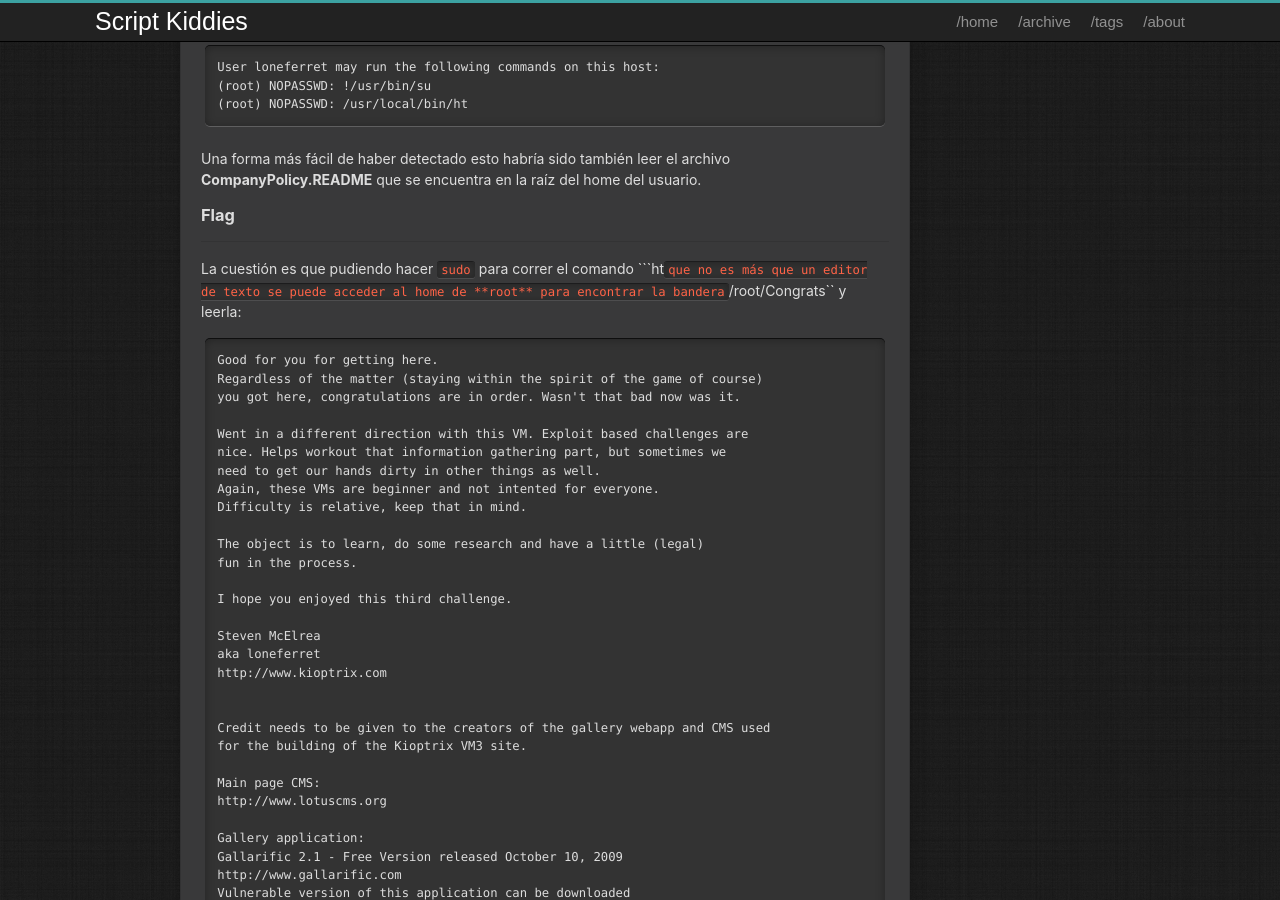
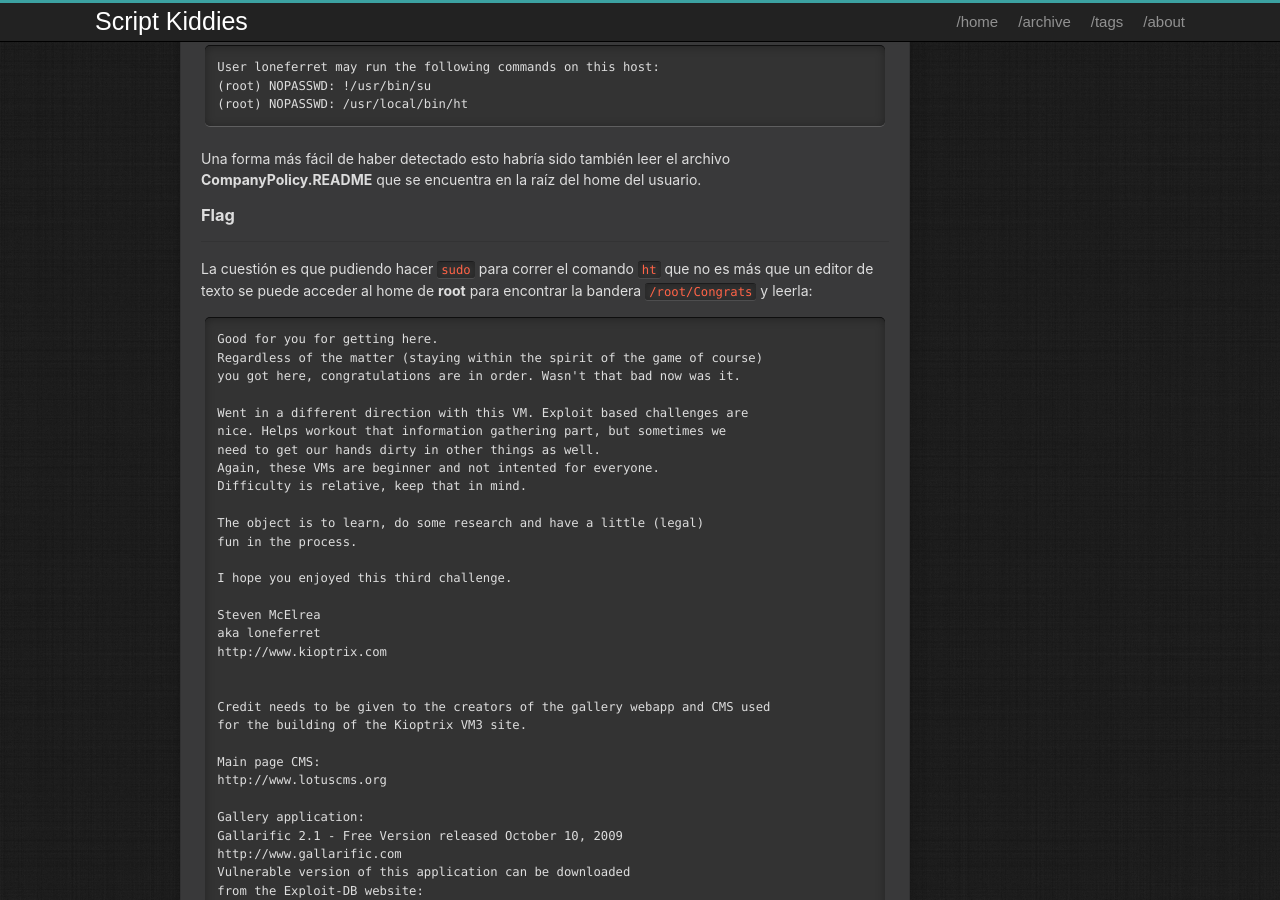
Before and after one commit to pgrandoli/pgrandoli.github.io, a Jekyll site: the page built from _posts/2020-02-06-Kioptrix1.2-Walkthrough.md, in a window 1280 px wide and 900 px high, scrolled down 7186 px. Built offline with Jekyll 4.4.1, drawn with Linux system fonts in a browser that asks for light colours; comment, search, counter and statistics services are not loaded.

Commit message:
Add files via upload

````diff
--- a/_posts/2020-02-06-Kioptrix1.2-Walkthrough.md
+++ b/_posts/2020-02-06-Kioptrix1.2-Walkthrough.md
@@ -272,7 +272,7 @@ Una forma más fácil de haber detectado esto habría sido también leer el arch
 
 ---
 
-La cuestión es que pudiendo hacer ``sudo`` para correr el comando ```ht`` que no es más que un editor de texto se puede acceder al home de **root** para encontrar la bandera ``/root/Congrats`` y leerla:
+La cuestión es que pudiendo hacer ``sudo`` para correr el comando ``ht`` que no es más que un editor de texto se puede acceder al home de **root** para encontrar la bandera ``/root/Congrats`` y leerla:
 
 ```console
 Good for you for getting here.
````
